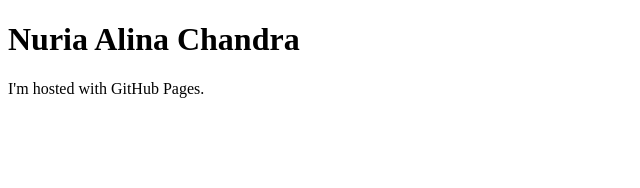
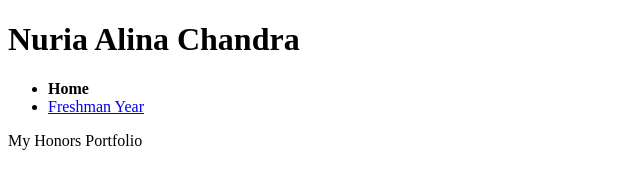
Before and after one commit to nuriachandra/nuriachandra.github.io, a plain HTML site: page index.html in a window 1280 px wide. Shown: the whole page, without its empty margins (0-640 px from the left). Drawn offline with Linux system fonts and the light colour scheme.

Commit message:
Adding Multiple pages

```diff
--- a/index.html
+++ b/index.html
@@ -5,6 +5,13 @@
 	</head>
 	<body>
 		<h1>Nuria Alina Chandra</h1	>
-		<p>I'm hosted with GitHub Pages.</p>
+		<nav>
+  			<ul>
+    				<li><strong>Home</strong></li>
+    				<li><a href="Year1.html">Freshman Year</a></li>
+  			</ul>
+		</nav>
+
+		<p>My Honors Portfolio</p>
 	</body>
 </html>
```
Also changed, not shown: Year1.html (added, +6 -0 lines).
